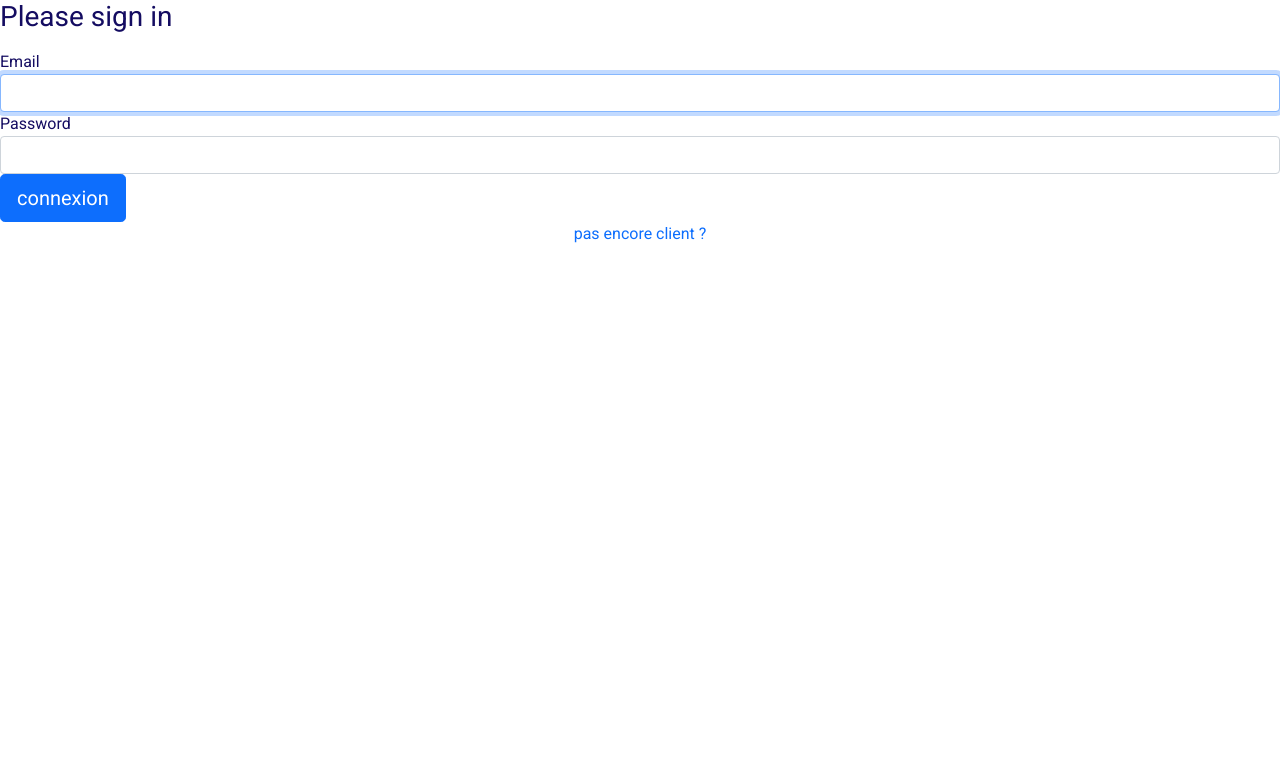
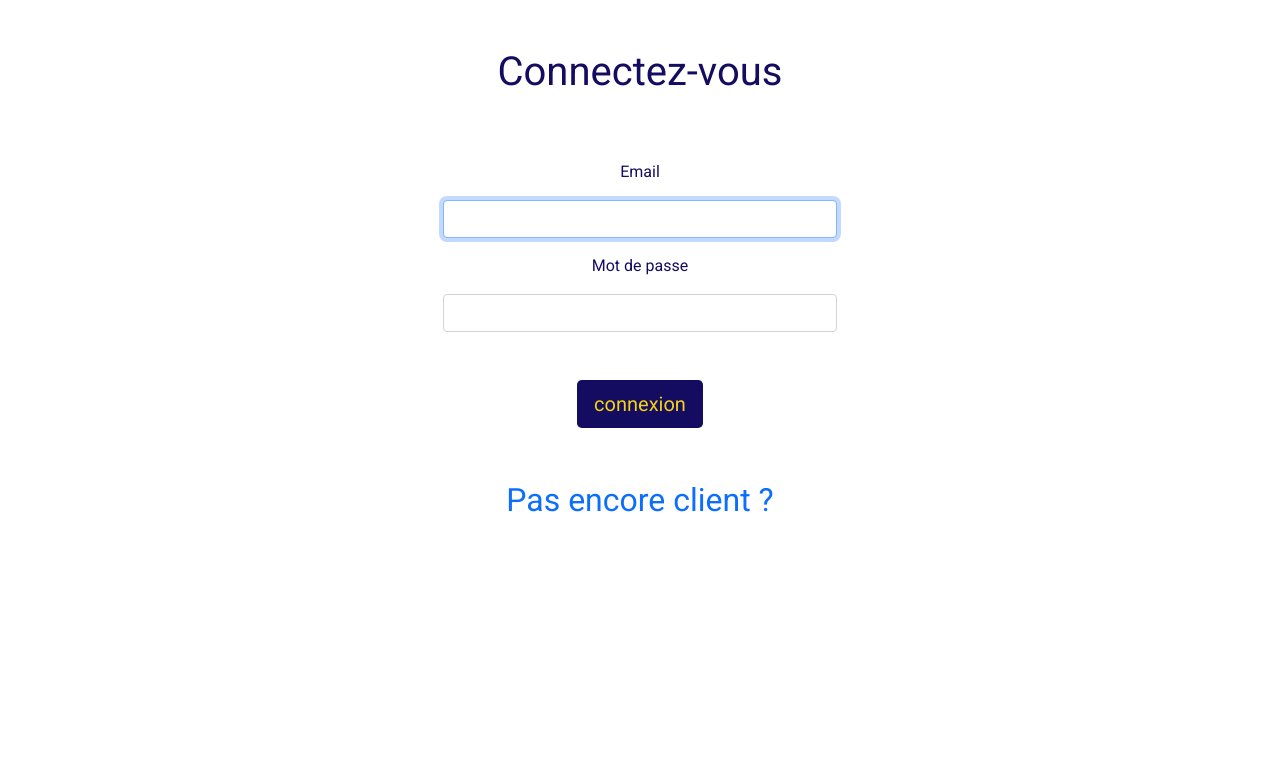
Before and after one commit to Hypnololz/chouettesellerie, a PHP site: template templates/security/login.html.twig in a window 1280 px wide. Shown: the part 91-871 px from the top of the page. Run offline with PHP 8.4, Linux system fonts and the light colour scheme; the template is opened without the code that fills it, so the values that code supplies are empty; some libraries are stand-ins or nearby versions.

Commit message:
Modification esthétique pages connexion et inscription

```diff
--- a/src/Form/RegistrationFormType.php
+++ b/src/Form/RegistrationFormType.php
@@ -100,7 +100,7 @@ class RegistrationFormType extends AbstractType
             ->add('save', SubmitType::class, [
                 'label' => 'Créer mon compte',
                 'attr' => [
-                    'class' => 'btn btn-outline-primary w-100',
+                    'class' => 'btn bg-bleumarine text-gold  w-100',
                 ],
             ])
         ;
--- a/templates/registration/register.html.twig
+++ b/templates/registration/register.html.twig
@@ -27,7 +27,7 @@
 
 
                     {# Affichage du captcha avec la clé publique récupérée directement grâce à la passerelle faite dans twig.yaml #}
-                    <div class="form-group">
+                    <div class="form-group my-3">
                         <div class="g-recaptcha" data-sitekey="{{ google_recaptcha_site_key }}"></div>
                     </div>
 
--- a/templates/security/login.html.twig
+++ b/templates/security/login.html.twig
@@ -3,6 +3,9 @@
 {% block title %}Log in!{% endblock %}
 
 {% block body %}
+
+<div class="container-fluid">
+    <div class="row col-4 offset-4 text-center">
         <form method="post">
             {% if error %}
                 <div class="alert alert-danger">{{ error.messageKey|trans(error.messageData, 'security') }}</div>
@@ -14,10 +17,10 @@
                 </div>
             {% endif %}
 
-    <h1 class="h3 mb-3 font-weight-normal">Please sign in</h1>
-    <label for="inputEmail">Email</label>
+            <h1 class="h1 my-5 font-weight-normal">Connectez-vous</h1>
+            <label for="inputEmail" class="my-3">Email</label>
             <input type="email" value="{{ last_username }}" name="email" id="inputEmail" class="form-control" autocomplete="email" required autofocus>
-    <label for="inputPassword">Password</label>
+            <label for="inputPassword" class="my-3">Mot de passe</label>
             <input type="password" name="password" id="inputPassword" class="form-control" autocomplete="current-password" required>
 
             <input type="hidden" name="_csrf_token"
@@ -35,9 +38,12 @@
                 </div>
             #}
 
-    <button class="btn btn-lg btn-primary" type="submit">
+            <button class="btn btn-lg bg-bleumarine text-gold my-5" type="submit">
                 connexion
             </button>
-    <p class="text-center"><a class="text-decoration-none" href="{{ path('app_register') }}">pas encore client ? </a></p>
+            <p class="text-center fs-2"><a class="text-decoration-none" href="{{ path('app_register') }}">Pas encore client ? </a></p>
         </form>
+
+    </div>
+</div>
 {% endblock %}
```
Lines whose indentation alone changed are shown as unchanged.
